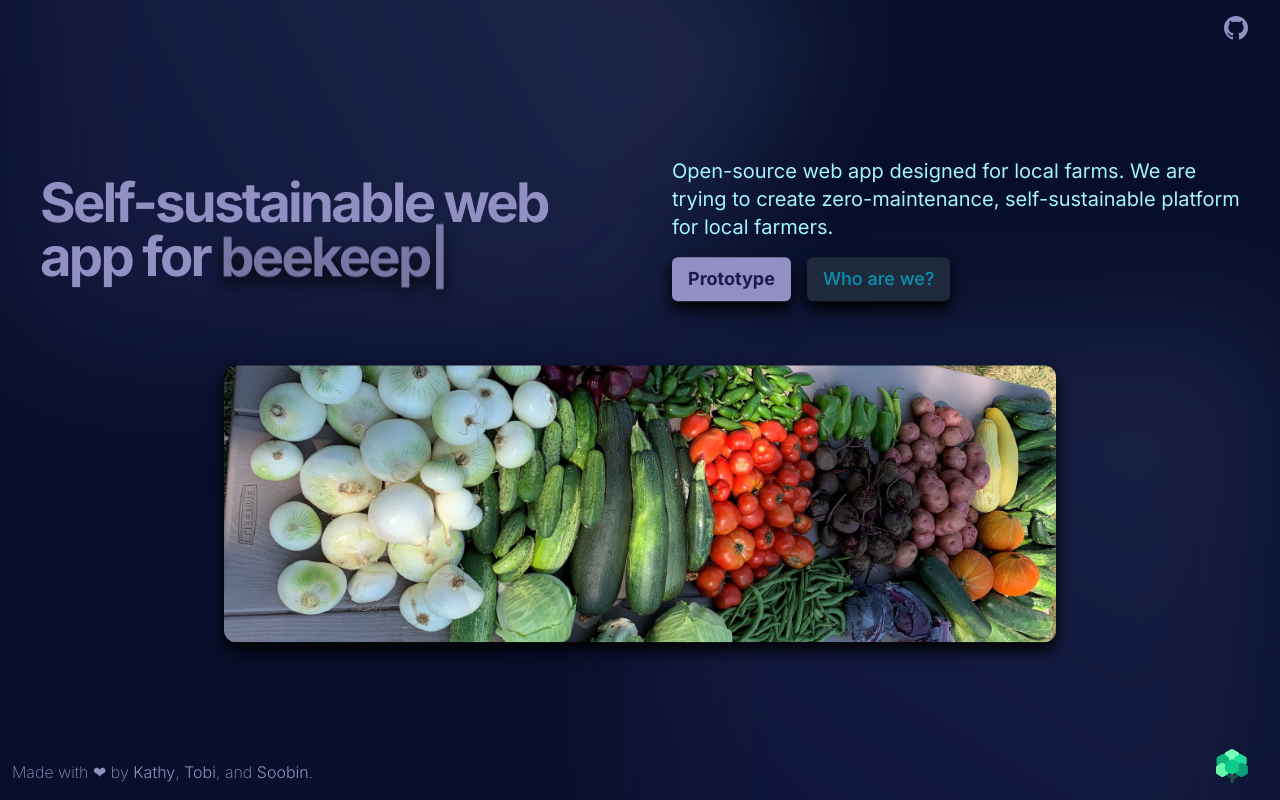
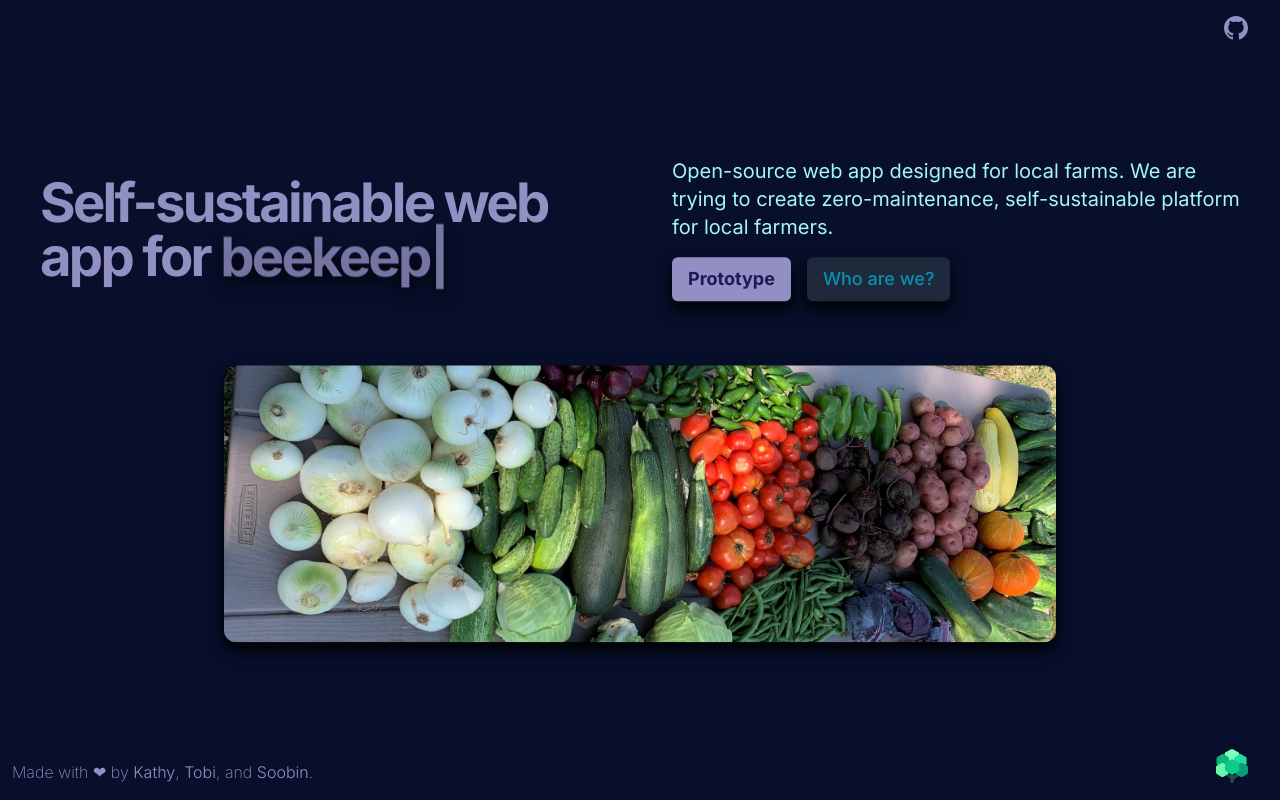
Before and after one commit to soobinrho/GoodLifeFarms, a Next.js app: page / in a window 1280 px wide. Built offline with nearby package versions, Linux system fonts and the light colour scheme.

Commit message:
fix: page showing more than the screen size
Signed-off-by: Soobin Rho <soobinrho@gmail.com>

```diff
--- a/src/app/prototype/page.tsx
+++ b/src/app/prototype/page.tsx
@@ -5,13 +5,11 @@ import PrototypePage from '@/components/prototype-page';
 
 export default function Page() {
   return (
-    <>
-      <main className='relative h-full text-primary'>
-        <HeaderGoBackToHome />
-        <HeaderSocialMedia />
-        <PrototypePage />
-        <Footer />
-      </main>
-    </>
+    <div className='text-primary'>
+      <HeaderGoBackToHome />
+      <HeaderSocialMedia />
+      <PrototypePage />
+      <Footer />
+    </div>
   );
 }
--- a/src/components/landing-page.tsx
+++ b/src/components/landing-page.tsx
@@ -5,8 +5,23 @@ import { TypeAnimation } from 'react-type-animation';
 
 export default function LandingPage() {
   return (
-    <div className='relative min-h-screen overflow-auto bg-background'>
+    <>
+      <div className='relative min-h-screen bg-background'>
         <div className='isolate'>
+          {/* Gradient background.
+            Source:
+              https://tailwindui.com/components/marketing/sections/heroes
+        */}
+          <div className='inset-x-0 -top-40 -z-10 transform-gpu overflow-hidden blur-3xl sm:-top-80'>
+            <div className='absolute left-[calc(50%-11rem)] aspect-[1155/678] w-[36.125rem] -translate-x-1/2 rotate-[30deg] bg-gradient-to-tr from-[#1B1A55] to-[#535C91] opacity-30 sm:left-[calc(50%-30rem)] sm:w-[72.1875rem]'></div>
+          </div>
+          <div className='mx-auto max-w-2xl py-32 sm:py-48 lg:py-56'></div>
+          <div className='inset-x-0 top-[calc(100%-13rem)] -z-10 transform-gpu overflow-hidden blur-3xl sm:top-[calc(100%-30rem)]'>
+            <div className='absolute left-[calc(50%+3rem)] aspect-[1155/678] w-[36.125rem] -translate-x-1/2 bg-gradient-to-tr from-[#1B1A55] to-[#535C91] opacity-30 sm:left-[calc(50%+36rem)] sm:w-[72.1875rem]'></div>
+          </div>
+        </div>
+      </div>
+
       {/* Who we are */}
       <section className='absolute left-[50%] top-[40%] z-10 translate-x-[-50%] translate-y-[-40%] sm:top-[50%] sm:translate-y-[-50%]'>
         <div className='container w-screen space-y-10 xl:space-y-16'>
@@ -69,18 +84,6 @@ export default function LandingPage() {
           />
         </div>
       </section>
-        {/* Gradient background.
-            Source:
-              https://tailwindui.com/components/marketing/sections/heroes
-        */}
-        <div className='absolute inset-x-0 -top-40 -z-10 transform-gpu overflow-hidden blur-3xl sm:-top-80'>
-          <div className='relative left-[calc(50%-11rem)] aspect-[1155/678] w-[36.125rem] -translate-x-1/2 rotate-[30deg] bg-gradient-to-tr from-[#1B1A55] to-[#535C91] opacity-30 sm:left-[calc(50%-30rem)] sm:w-[72.1875rem]'></div>
-        </div>
-        <div className='mx-auto max-w-2xl py-32 sm:py-48 lg:py-56'></div>
-        <div className='absolute inset-x-0 top-[calc(100%-13rem)] -z-10 transform-gpu overflow-hidden blur-3xl sm:top-[calc(100%-30rem)]'>
-          <div className='relative left-[calc(50%+3rem)] aspect-[1155/678] w-[36.125rem] -translate-x-1/2 bg-gradient-to-tr from-[#1B1A55] to-[#535C91] opacity-30 sm:left-[calc(50%+36rem)] sm:w-[72.1875rem]'></div>
-        </div>
-      </div>
-    </div>
+    </>
   );
 }
```
Lines whose indentation alone changed are shown as unchanged.
